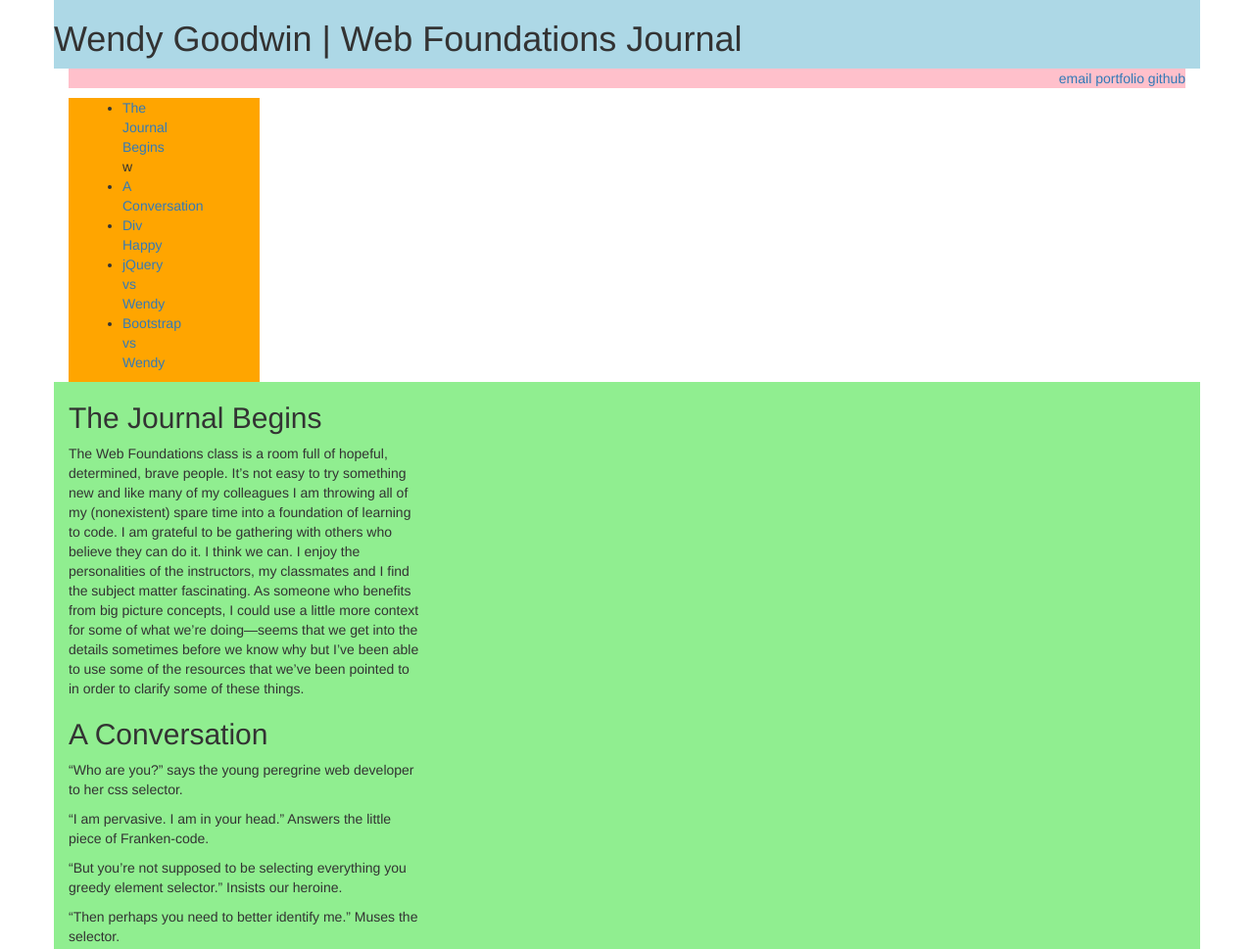
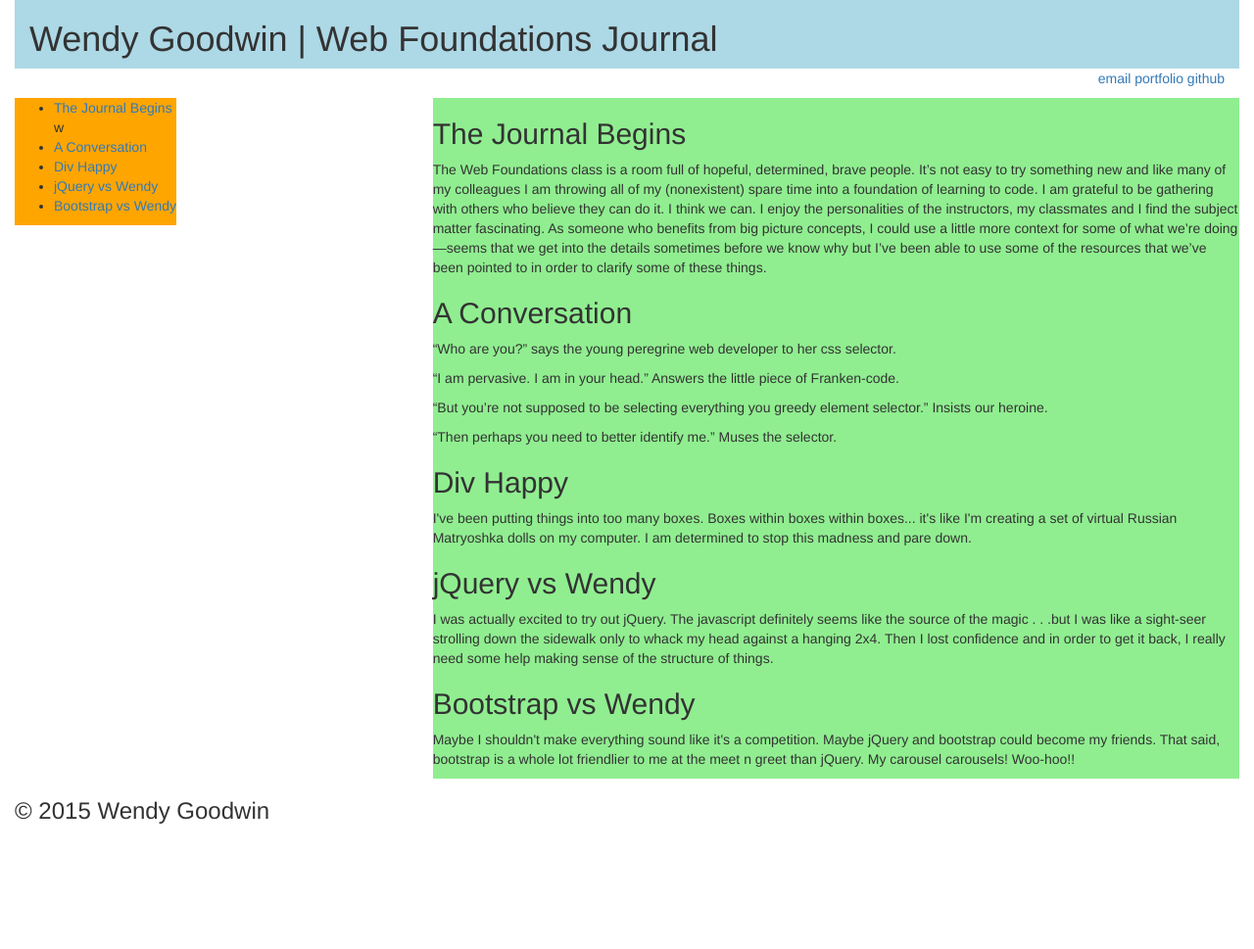
Before and after one commit to CelticCoffee/journalReboot, a plain HTML site: page index.html in a window 1280 px wide. Shown: the top 969 px of the page at 98% size. After the commit the page ends 851 px from the top, so only its background shows below. Drawn offline with nearby package versions, Linux system fonts and the light colour scheme; a script that the page names is missing.

Commit message:
functional bootsrap grid

```diff
--- a/index.html
+++ b/index.html
@@ -17,16 +17,15 @@
     </head>
 
     <body>
-    <div class="container"> <!-- the bootstrap container -->
-        <div class="row">
+    <div class="container-fluid"> <!-- the bootstrap container -->
         <header>
-            <div class="col-12">
+            <div class="col-sm-12">
             <h1>Wendy Goodwin | Web Foundations Journal</h1>
             </div>
         </header>
-        </div>
+
         <div class="contact" "row">
-            <div class="col-12">
+            <div class="col-sm-12">
             <ul>
                 <a href="mailto:wendygoodwin@mac.com">email</a>
                 <a href="portfolio">portfolio</a>
@@ -34,9 +33,12 @@
             </ul>
             </div>
         </div>
-        </span>
-        <nav class="siteNav" "row">
+
+
+
+        <div class="row">
             <div class="col-sm-4">
+                <nav class="siteNav">
                     <ul>
                         <li><a href="#firstArticle">The Journal Begins</a></li>w
                         <li><a href="#secondArticle">A Conversation</a></li>
@@ -44,15 +46,18 @@
                         <li><a href="#fourthArticle">jQuery vs Wendy</a></li>
                         <li><a href="#fifthArticle">Bootstrap vs Wendy</a></li>
                     </ul>
+                </nav>
             </div>
-       </nav>
-        <section class="row">
-            <div class="col-sm-4">
+
+
+            <div class="col-sm-8">
+                <section>
                     </article id="firstArticle">
                         <h2>The Journal Begins</h2>
                         <p>
                          The Web Foundations class is a room full of hopeful, determined, brave people. It’s not easy to try something new and like many of my colleagues I am throwing all of my (nonexistent) spare time into a foundation of learning to code. I am grateful to be gathering with others who believe they can do it. I think we can. I enjoy the personalities of the instructors, my classmates and I find the subject matter fascinating. As someone who benefits from big picture concepts, I could use a little more context for some of what we’re doing—seems that we get into the details sometimes before we know why but I’ve been able to use some of the resources that we’ve been pointed to in order to clarify some of these things.</p>
                     </article>
+
                     <article id="secondArticle">
                         <h2>A Conversation</h2>
                         <p>“Who are you?” says the young peregrine web developer to her css selector.</p>
@@ -73,10 +78,15 @@
                         <h2>Bootstrap vs Wendy</h2>
                         <p>Maybe I shouldn't make everything sound like it's a competition.  Maybe jQuery and bootstrap could become my friends.  That said, bootstrap is a whole lot friendlier to me at the meet n greet than jQuery.  My carousel carousels!  Woo-hoo!!</p>
                     </article>
+            </section>
         </div>
-        </section>
+
         <footer>
+            <div="row">
+                <div class="col-sm-12">
                 <h3> &copy; 2015 Wendy Goodwin </h3>
+                </div>
+            </div>
         </footer>
         <script src="https://ajax.googleapis.com/ajax/libs/jquery/1.11.3/jquery.min.js"></script>
         <script>window.jQuery || document.write('<script src="js/vendor/jquery-1.11.3.min.js"><\/script>')</script>
```
Lines whose indentation alone changed are shown as unchanged.
